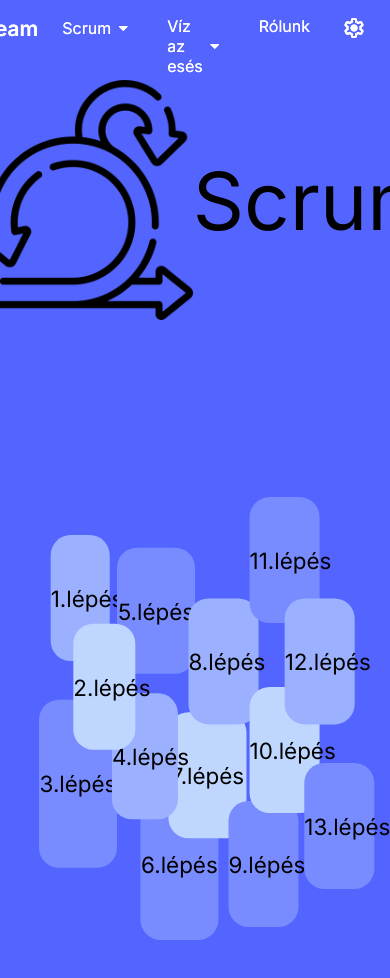
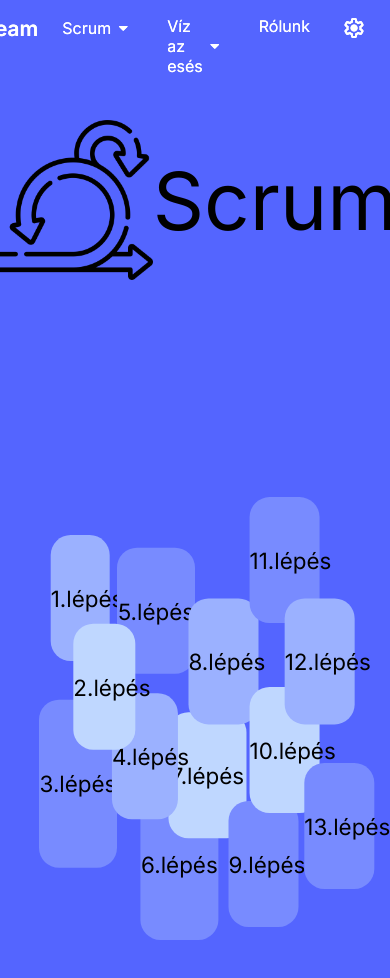
Before and after one commit to WR0NGTH3HU4/SprintStream, a SvelteKit app in the folder app/: page /scrum_oldal in a window 390 px wide. Shown: the top 978 px of the page. Built offline with nearby package versions, Linux system fonts and the light colour scheme.

Commit message:
képméretezés

```diff
--- a/app/src/routes/scrum_oldal/+page.svelte
+++ b/app/src/routes/scrum_oldal/+page.svelte
@@ -788,6 +788,15 @@
 
         z-index: 0;
     }
+	.fejlec img {
+
+        height: 40%;
+
+        border-radius: 6%;
+    }
+    }
+.dockep{
+        width: 30%;
     }
 
 /*------------------------------------------------------------*/
```
